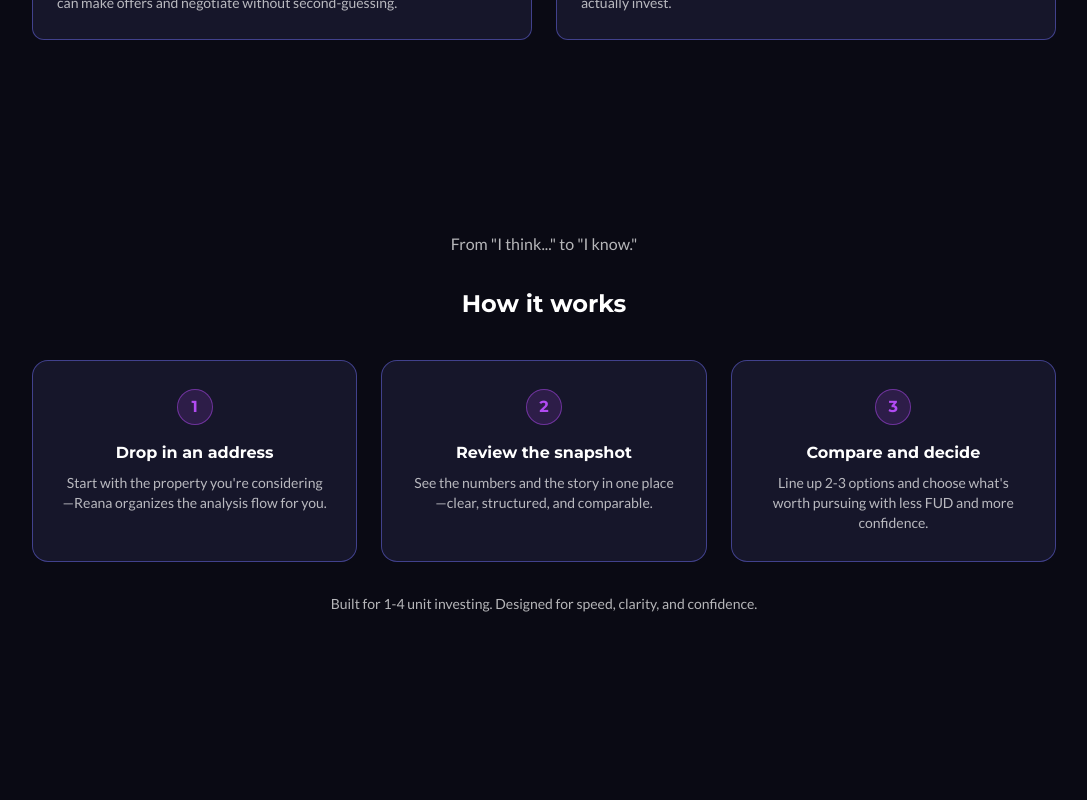
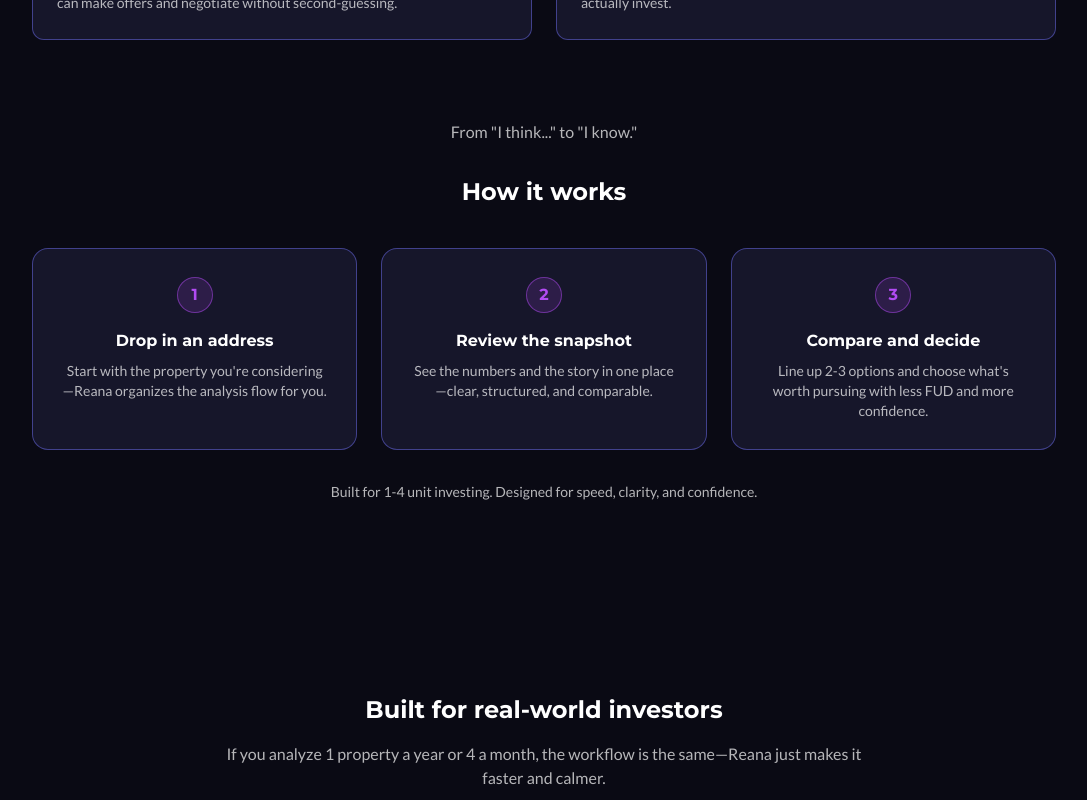
Before and after one commit to Reana-Pro/Interest-form, a React (Vite) app: page / in a window 1280 px wide. Shown: the part 2740-3540 px from the top of the page, without its empty margins (96-1183 px from the left). Built offline with nearby package versions, Linux system fonts and the light colour scheme.

Commit message:
scrolling fixed

```diff
--- a/src/App.jsx
+++ b/src/App.jsx
@@ -56,13 +56,11 @@
   const [investorsRef, investorsVisible] = useScrollReveal();
   const [investorsProRef, investorsProVisible] = useScrollReveal();
   const [investorsHelpRef, investorsHelpVisible] = useScrollReveal();
-  const [investorsHowRef, investorsHowVisible] = useScrollReveal();
   const [investorsBuiltRef, investorsBuiltVisible] = useScrollReveal();
   const [investorsFaqRef, investorsFaqVisible] = useScrollReveal();
   const [agentsRef, agentsVisible] = useScrollReveal();
   const [agentsClientsRef, agentsClientsVisible] = useScrollReveal();
   const [agentsHelpRef, agentsHelpVisible] = useScrollReveal();
-  const [agentsConfidenceRef, agentsConfidenceVisible] = useScrollReveal();
   const [agentsBuiltRef, agentsBuiltVisible] = useScrollReveal();
   const [faqRef, faqVisible] = useScrollReveal();
   const [footerRef, footerVisible] = useScrollReveal();
@@ -531,7 +529,7 @@
         </div>
       </section>
 
-      {/* Investors — Section 3: What Reana helps you do */}
+      {/* Investors — Section 3: What Reana helps you do + From "I think..." to "I know." */}
       <section
         ref={investorsHelpRef}
         className={`relative z-10 px-6 py-24 scroll-reveal ${investorsHelpVisible ? "is-visible" : ""}`}
@@ -594,17 +592,10 @@
               </div>
             ))}
           </div>
-        </div>
-      </section>
 
-      {/* Investors — Section 4: From "I think..." to "I know." */}
-      <section
-        ref={investorsHowRef}
-        className={`relative z-10 px-6 py-24 scroll-reveal ${investorsHowVisible ? "is-visible" : ""}`}
-      >
-        <div className="max-w-5xl mx-auto">
+          {/* From "I think..." to "I know." */}
           <p
-            className="text-center text-sm sm:text-base mb-8"
+            className="mt-20 text-center text-sm sm:text-base mb-8"
             style={{
               color: EARLY_ACCESS_COLORS.textSecondary,
               fontFamily: "var(--font-lato), sans-serif",
@@ -685,7 +676,7 @@
         </div>
       </section>
 
-      {/* Investors — Section 5: Built for real-world investors */}
+      {/* Investors — Section 4: Built for real-world investors */}
       <section
         ref={investorsBuiltRef}
         className={`relative z-10 px-6 py-24 scroll-reveal ${investorsBuiltVisible ? "is-visible" : ""}`}
@@ -734,7 +725,7 @@
         </div>
       </section>
 
-      {/* Investors — Section 6: Frequently Asked Questions */}
+      {/* Investors — Section 5: Frequently Asked Questions */}
       <section
         ref={investorsFaqRef}
         className={`relative z-10 px-6 py-24 scroll-reveal ${investorsFaqVisible ? "is-visible" : ""}`}
@@ -999,7 +990,7 @@
         </div>
       </section>
 
-      {/* Agents — Section 3: What Reana helps agents do */}
+      {/* Agents — Section 3: What Reana helps agents do + Confidence that shows in the conversation */}
       <section
         ref={agentsHelpRef}
         className={`relative z-10 px-6 py-24 scroll-reveal ${agentsHelpVisible ? "is-visible" : ""}`}
@@ -1063,17 +1054,10 @@
               </div>
             ))}
           </div>
-        </div>
-      </section>
 
-      {/* Agents — Section 4: Confidence that shows in the conversation */}
-      <section
-        ref={agentsConfidenceRef}
-        className={`relative z-10 px-6 py-24 scroll-reveal ${agentsConfidenceVisible ? "is-visible" : ""}`}
-      >
-        <div className="max-w-5xl mx-auto">
+          {/* Confidence that shows in the conversation */}
           <p
-            className="text-center text-sm sm:text-base mb-8"
+            className="mt-20 text-center text-sm sm:text-base mb-8"
             style={{
               color: EARLY_ACCESS_COLORS.textSecondary,
               fontFamily: "var(--font-lato), sans-serif",
@@ -1154,7 +1138,7 @@
         </div>
       </section>
 
-      {/* Agents — Section 5: Built for agents who want to stand out with clarity */}
+      {/* Agents — Section 4: Built for agents who want to stand out with clarity */}
       <section
         ref={agentsBuiltRef}
         className={`relative z-10 px-6 py-24 scroll-reveal ${agentsBuiltVisible ? "is-visible" : ""}`}
```
